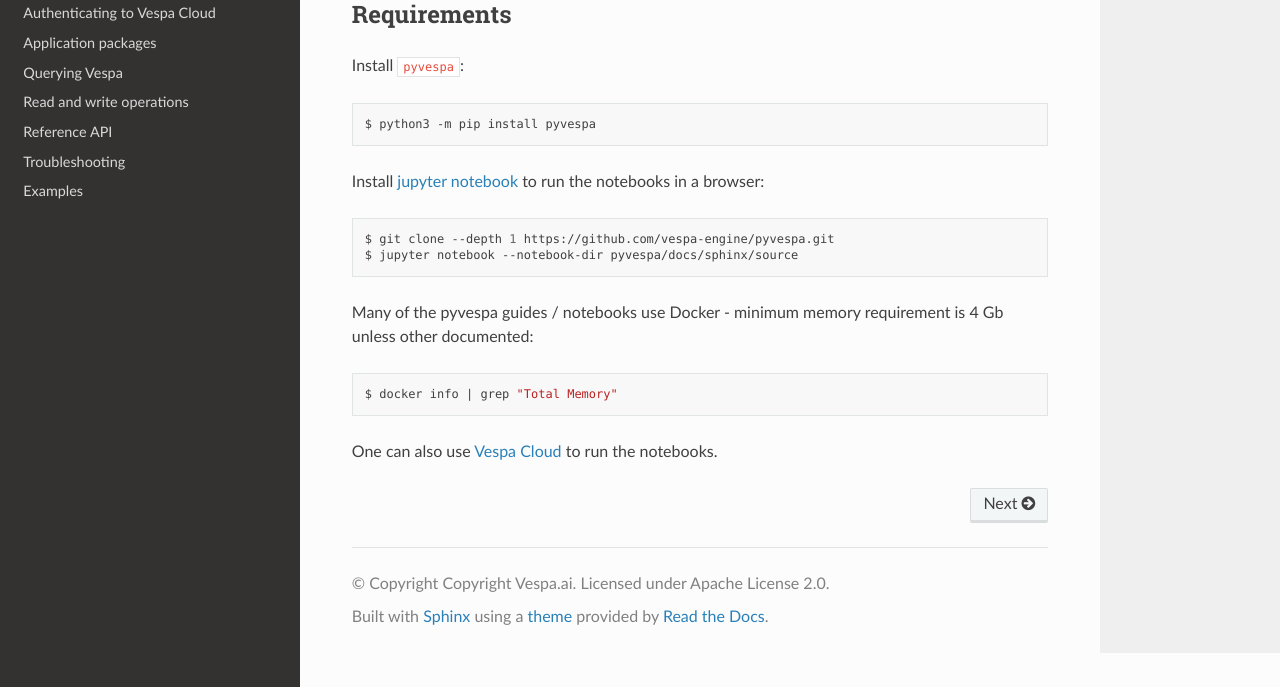
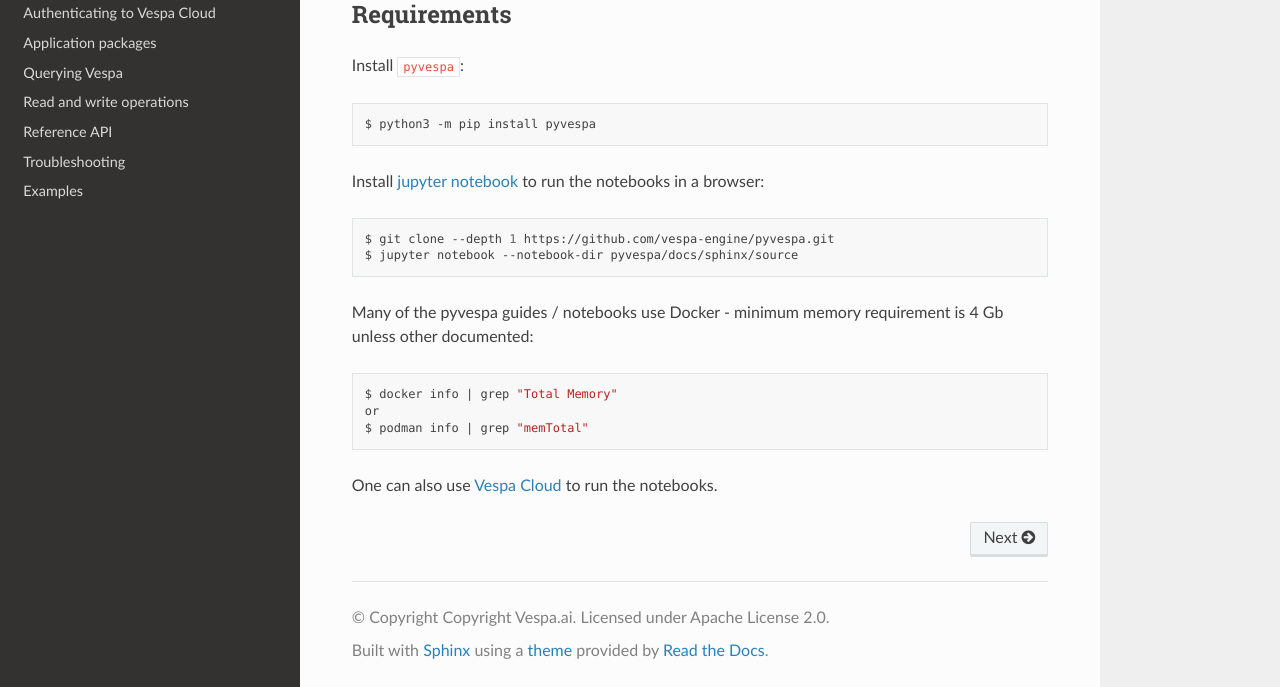
Before and after one commit to vespa-engine/pyvespa, a Sphinx documentation site: the page built from docs/sphinx/source/index.rst, in a window 1280 px wide and 900 px high, scrolled down 711 px, cut to the strip 213-900 px from the top of the window. Built offline with Sphinx 7.4.7 and the Read the Docs theme 3.1.0, drawn with Linux system fonts in a browser that asks for light colours; pages that are not in the unit, such as notebooks, are missing from menus.

Commit message:
Add alternative podman command for memory info

```diff
--- a/docs/sphinx/source/index.rst
+++ b/docs/sphinx/source/index.rst
@@ -71,5 +71,7 @@ minimum memory requirement is 4 Gb unless other documented:
 .. code:: bash
 
     $ docker info | grep "Total Memory"
+    or
+    $ podman info | grep "memTotal"
 
 One can also use :doc:`Vespa Cloud <getting-started-pyvespa-cloud>` to run the notebooks.
--- a/docs/sphinx/source/troubleshooting.rst
+++ b/docs/sphinx/source/troubleshooting.rst
@@ -18,7 +18,7 @@ Docker Memory
 -------------
 pyvespa will start a Docker container with 4G memory by default -
 make sure Docker settings have at least this.
-Use the Docker Desktop settings or ``docker info | grep "Total Memory"`` to validate.
+Use the Docker Desktop settings or ``docker info | grep "Total Memory"`` or ``podman info | grep "memTotal"`` to validate.
 
 
 Port conflicts / Docker
```
